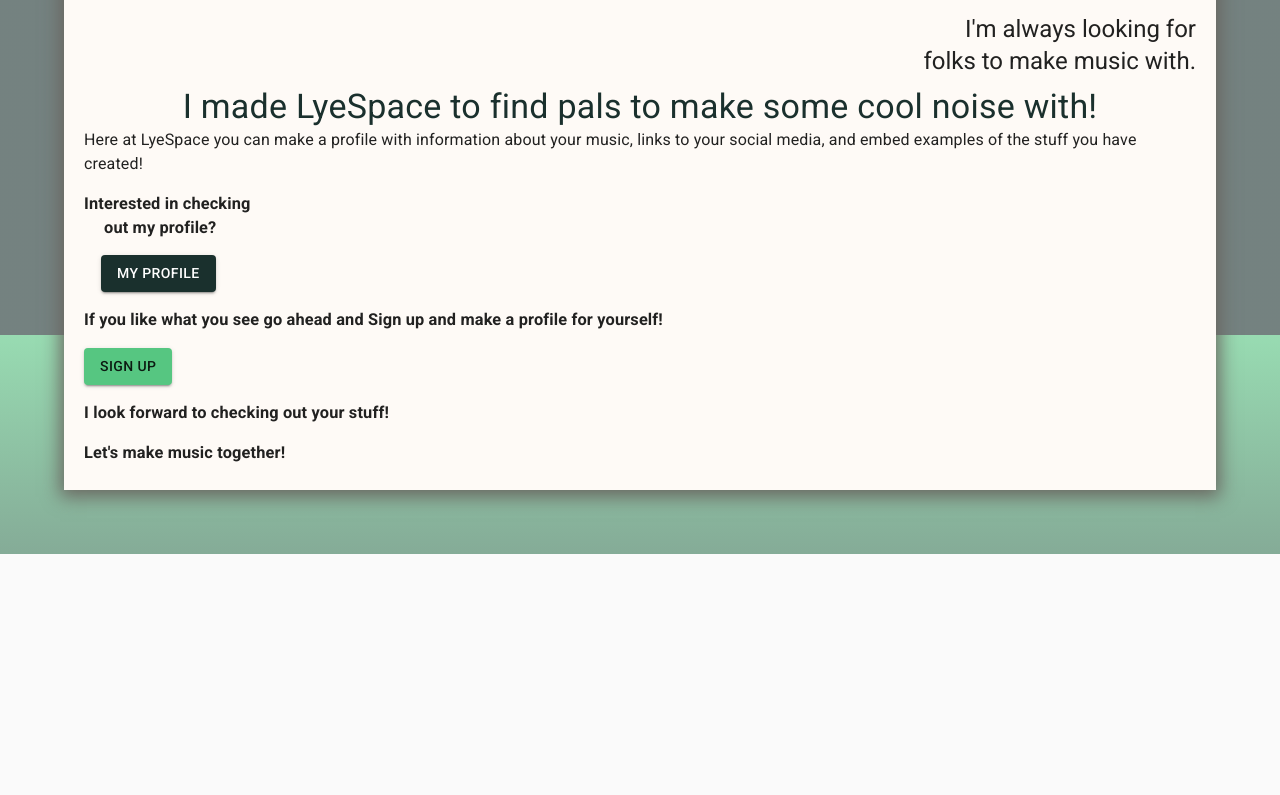
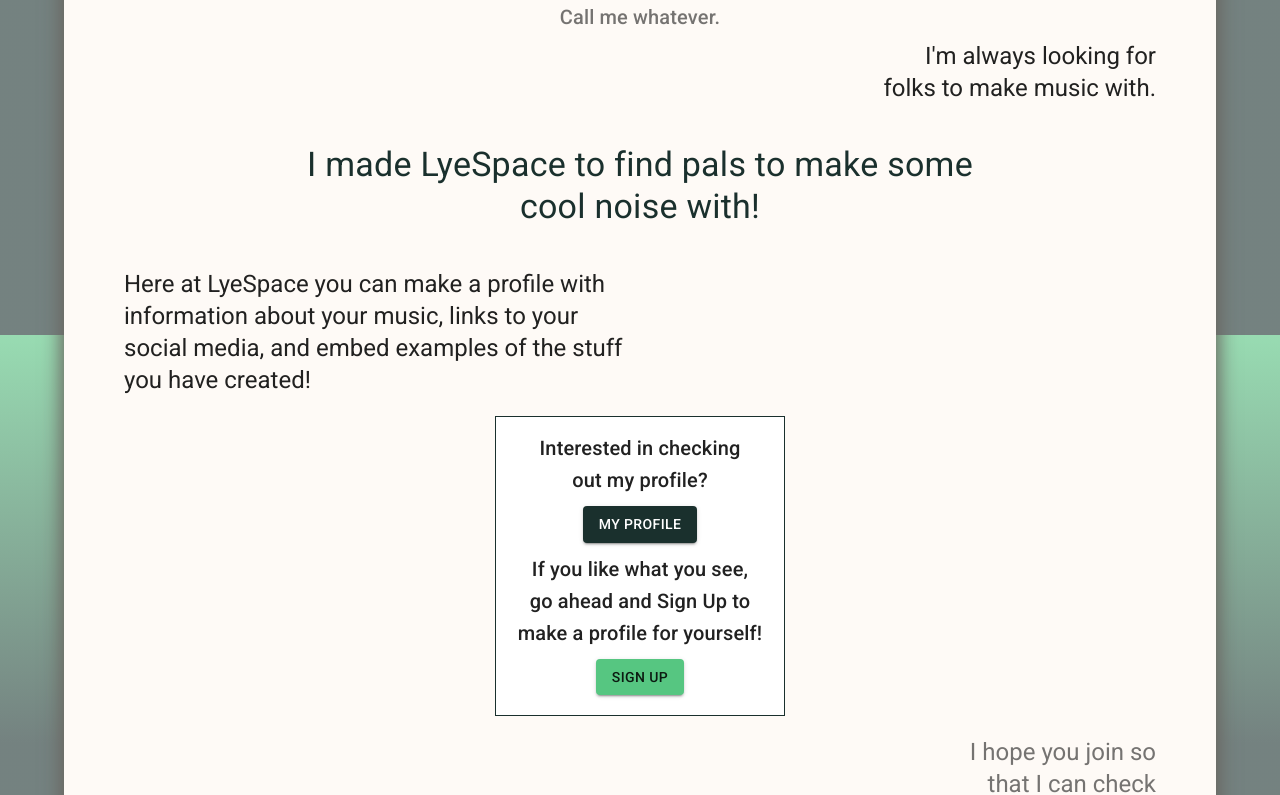
Before and after one commit to lyehatten/lyespaceClient, a React (Create React App) app: page / in a window 1280 px wide. Shown: the part 465-1260 px from the top of the page. Before the commit the page ends 1019 px from the top, so only its background shows below. Built offline with nearby package versions, Linux system fonts and the light colour scheme.

Commit message:
styled all of landing page

```diff
--- a/src/components/HomePage/HomePage.tsx
+++ b/src/components/HomePage/HomePage.tsx
@@ -3,25 +3,49 @@ import Button from '@material-ui/core/Button';
 import { Link } from 'react-router-dom';
 import { withStyles, WithStyles } from "@material-ui/core/styles";
 import Typography from '@material-ui/core/Typography';
+import Box from '@material-ui/core/Box';
 
 const styles = {
   page: {
-    margin: '10px'
+    margin: '25px'
   },
   title: {
     padding: '10%'
   },
-  folks: {
+  leftmargin: {
     marginLeft: "50%"
   },
   links: {
     color: 'inherit',
     textDecoration: "none",
   },
+  pals: {
+    marginLeft: '15%',
+    marginRight: '15%',
+    marginTop: '40px',
+    marginBottom: "40px"
+  },
+  tagline: {
+    marginRight: '50%'
+  },
+  myProf: {
+    marginTop: '15px'
+  },
   btnOne: {
-    marginLeft: '17px'
+    marginTop: '10px',
+    marginBottom: '10px'
   }
 }
+
+const defaultProps = {
+  bgcolor: 'background.paper',
+  m: 1,
+  border: 1,
+  style: { width: '290px', height: '300px' },
+  margin: 'auto',
+  marginBottom: '20px',
+  marginTop: '20px'
+};
 
 interface Props extends WithStyles<typeof styles> {
 
@@ -34,25 +58,57 @@ class HomePage extends React.Component<Props> {
   const {classes} = this.props
   return(
     <div className={classes.page}>
-      <Typography align='center' variant="h2" gutterBottom={true} className={classes.title}>Welcome to LyeSpace.</Typography>
+      <Typography align='center' variant="h2"
+      gutterBottom={true} className={classes.title}>
+        Welcome to LyeSpace.
+      </Typography>
       <hr/>
+      <div className={classes.page}>
         <Typography variant="h3" gutterBottom={true} display="inline">I'm Levi </Typography>
         <Typography display="inline" gutterBottom={true} variant="subtitle2"> (or lye).</Typography>
         <Typography variant="h6" align="center" color="textSecondary" gutterBottom={true} >Call me whatever.</Typography>
-      <Typography variant="h5" gutterBottom={true} align="right" >I'm always looking for
+        <Typography variant="h5" gutterBottom={true} align="right" className={classes.leftmargin} >
+          I'm always looking for
           <br/>folks to make music with.
         </Typography>
-      <Typography align="center" variant="h4" color="primary">I made LyeSpace to find pals to make some cool noise with! </Typography>
-      <Typography>
+        <Typography className={classes.pals} align="center" variant="h4" color="primary">I made LyeSpace to find pals to make some cool noise with! </Typography>
+        <Typography gutterBottom={true} className={classes.tagline} variant="h5">
           Here at LyeSpace you can make a profile with information about your music,
           links to your social media, and embed examples of the stuff you have created!
         </Typography>
-      <h3 >Interested in checking <br/><span className={classes.page}></span>out my profile?</h3>
-      <Link  className={classes.links} to="/artistview"> <Button className={classes.btnOne} variant="contained" color="primary">My Profile</Button> </Link>
-      <h3>If you like what you see go ahead and Sign up and make a profile for yourself!</h3>
-      <Link className={classes.links} to="/login"><Button variant="contained" color="secondary">Sign up</Button></Link>
-      <h3>I look forward to checking out your stuff!</h3>
-      <h3>Let's make music together!</h3>
+        <Box justifyContent="center" borderColor='primary.main' {...defaultProps}>
+          <Typography gutterBottom={true} className={classes.myProf} align="center" variant="h6" >
+            Interested in checking <br/>out my profile?
+            <br/>
+            <Link className={classes.links} to="/artistview">
+              <Button variant="contained" color="primary" className={classes.btnOne}>My Profile</Button>
+            </Link>
+            <br/>
+            If you like what you see,
+            <br/>
+            go ahead and Sign Up to
+            <br/>
+            make a profile for yourself!
+            <br/>
+            <Link className={classes.links} to="/login">
+              <Button className={classes.btnOne} variant="contained"
+              color="secondary">
+                Sign up
+              </Button>
+            </Link>
+          </Typography>
+        </Box>
+        <Typography align="right" variant="h5" color="textSecondary" gutterBottom={true} >
+          I hope you join so
+          <br/>
+          that I can check
+          <br/>
+          out your music!
+        </Typography>
+        <Typography className={classes.pals} align="center" variant="h2">
+          Let's make music together!
+        </Typography>
+      </div>
     </div>
   )}
 }
```
Also changed, not shown: 1 other file (tests, documents, lock files or other folders). Lines whose indentation alone changed are shown as unchanged.
